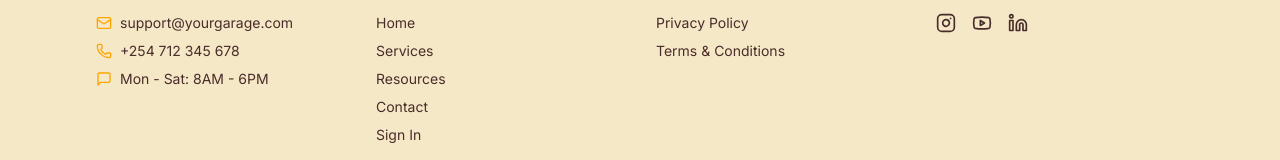
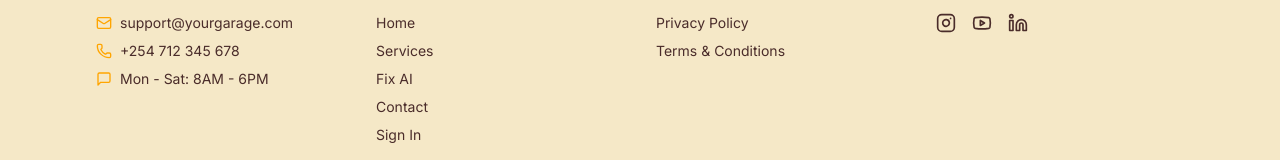
Before and after one commit to CGAJAY/AutoMate, a Next.js app in the folder frontend/: page / in a window 1280 px wide. Shown: the part 4278-4438 px from the top of the page. Built offline with nearby package versions, Linux system fonts and the light colour scheme.

Commit message:
updated footer nav-links

```diff
--- a/frontend/app/components/Footer.jsx
+++ b/frontend/app/components/Footer.jsx
@@ -54,7 +54,7 @@ const VehicleLogosSlider = () => {
 const navLinks = [
   { name: "Home", href: "/" },
   { name: "Services", href: "/services" },
-  { name: "Resources", href: "/resources" },
+  { name: "Fix AI", href: "/fix-ai" },
   { name: "Contact", href: "/contact" },
   { name: "Sign In", href: "/signin" },
 ];
```
